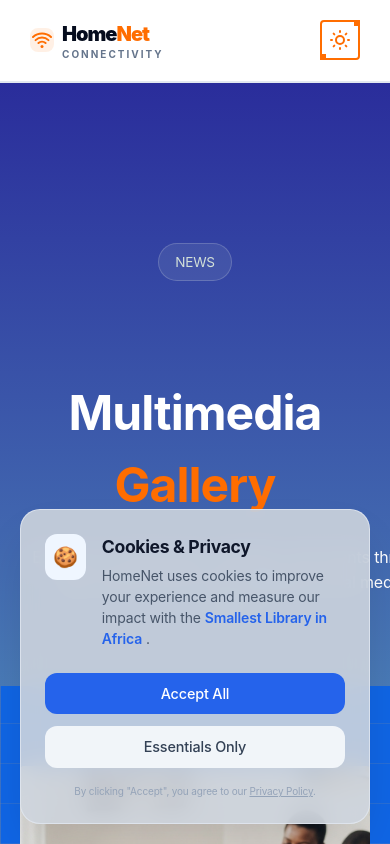
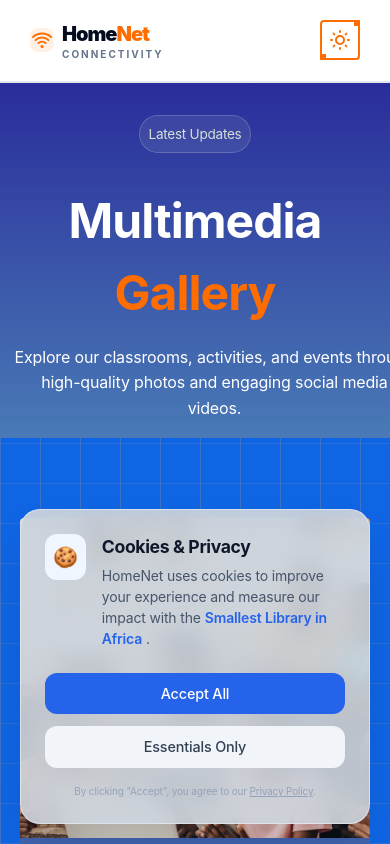
Before and after one commit to wainaina-mwangi/HomeNet, a React (Vite) app: page /News in a window 390 px wide. Shown: the top 844 px of the page. Built offline with nearby package versions, Linux system fonts and the light colour scheme.

Commit message:
made the counter live with react-useCount library

```diff
--- a/package.json
+++ b/package.json
@@ -15,9 +15,11 @@
     "motion": "^12.38.0",
     "react": "^19.2.4",
     "react-circular-progressbar": "^2.2.0",
+    "react-countup": "^6.5.3",
     "react-dom": "^19.2.4",
     "react-hot-toast": "^2.6.0",
     "react-icons": "^5.6.0",
+    "react-intersection-observer": "^10.0.3",
     "react-loader-spinner": "^8.0.2",
     "react-responsive-carousel": "^3.2.23",
     "react-router-dom": "^7.13.2",
--- /dev/null
+++ b/src/components/LiveStats.jsx
@@ -0,0 +1,40 @@
+import React from 'react';
+import { useCountUp } from 'react-countup';
+
+const StatItem = ({ end, duration, label, suffix = "", separator = "," }) => {
+  useCountUp({
+    ref: label.replace(/\s+/g, ''),
+    end: end,
+    duration: duration,
+    separator: separator,
+    enableScrollSpy: true,
+    scrollSpyOnce: true,
+  });
+
+  return (
+    <div className="stat-item">
+      <span className="stat-number">
+        <span id={label.replace(/\s+/g, '')}>0</span>{suffix}
+      </span>
+      <span className="stat-label">{label}</span>
+    </div>
+  );
+};
+
+const LiveStats = () => {
+  return (
+    <div className="stats-container">
+      <StatItem end={100} duration={2.5} label="Homes Connected" suffix="+" />
+
+      <div className="stat-divider"></div>
+
+      <StatItem end={1200} duration={3} label="Reports Resolved" suffix="+" />
+
+      <div className="stat-divider"></div>
+
+      <StatItem end={100} duration={2} label="Network Uptime" suffix="%" />
+    </div>
+  );
+};
+
+export default LiveStats;
--- a/src/components/NewsGallery.css
+++ b/src/components/NewsGallery.css
@@ -103,6 +103,12 @@
   background: #2a2d9b;
   border-radius: 10px;
   border: 1px solid rgba(255, 255, 255, 0.05);
+  background-image:
+ linear-gradient( rgba(26, 25, 25, 0.788), rgba(0, 0, 0, 0.74)),
+ url('../assets/IMAGE_8.jpg');
+ background-position: center;
+ background-repeat: no-repeat;
+ background-size: cover;
 }
 
 .stat-item {
--- a/src/components/NewsGallery.jsx
+++ b/src/components/NewsGallery.jsx
@@ -1,5 +1,6 @@
 import React, { useState } from "react";
 import "./NewsGallery.css";
+import LiveStats from "../components/LiveStats";
 
 const localGallery = [
   {
@@ -15,25 +16,25 @@
     desc: "Digital logistics for waste management.",
   },
   {
-    id: 2,
+    id: 3,
     src: "/images/IMAGE_1.png",
     title: "A Cleaner Future",
     desc: "Digital logistics for waste management.",
   },
   {
-    id: 2,
+    id: 4,
     src: "/images/IMAGE_1.png",
     title: "A Cleaner Future",
     desc: "Digital logistics for waste management.",
   },
   {
-    id: 2,
+    id: 5,
     src: "/images/IMAGE_1.png",
     title: "A Cleaner Future",
     desc: "Digital logistics for waste management.",
   },
   {
-    id: 2,
+    id: 6,
     src: "/images/IMAGE_1.png",
     title: "A Cleaner Future",
     desc: "Digital logistics for waste management.",
@@ -63,25 +64,8 @@
         ))}
       </div>
 
-      {/* 2. Statistics Section (New) */}
-      <div className="stats-container">
-        <div className="stat-item">
-          <span className="stat-number">50+</span>
-          <span className="stat-label">Homes Connected</span>
-        </div>
-        <div className="stat-divider"></div>
-        <div className="stat-item">
-          <span className="stat-number">1.2k</span>
-          <span className="stat-label">Reports Resolved</span>
-        </div>
-        <div className="stat-divider"></div>
-        <div className="stat-item">
-          <span className="stat-number">100%</span>
-          <span className="stat-label">Network Uptime</span>
-        </div>
-      </div>
+      <LiveStats />
 
-      {/* 3. Call to Action Section (New) */}
       <div className="footer-cta">
         <h2>Have a visionary project in mind?</h2>
         <p>Let's build the future of Nairobi's digital landscape together.</p>
@@ -95,7 +79,6 @@
         </button>
       </div>
 
-      {/* Lightbox / Zoom-out View */}
       {activeImg && (
         <div className="lightbox" onClick={() => setActiveImg(null)}>
           <div className="lightbox-content">
--- a/src/pages/News.css
+++ b/src/pages/News.css
@@ -9,7 +9,7 @@
 
 .news-hero {
   background: linear-gradient(#2a2d9b,#497ab6);
-  padding: 10rem 2rem 4rem;
+  padding: 2rem 0.9rem 1rem;
   text-align: center;
   position: relative;
   margin-bottom: 0;
@@ -21,11 +21,11 @@
   gap: 10px;
   background: rgba(208, 224, 214, 0.1);
   color: #d3e0d8;
-  padding: 8px 16px;
+  padding: 8px 8px;
   border-radius: 100px;
-  font-size: 2rem;
+  font-size: 1rem;
   font-weight: 700;
-  margin-bottom: 2rem;
+  margin-bottom: 1rem;
   border: 1px solid rgba(233, 238, 235, 0.2);
 }
 
@@ -38,7 +38,7 @@
 
 .news-hero p {
   max-width: 600px;
-  margin: 1.5rem auto 0;
+  margin: 1rem auto 0;
   color: #ffffff;
   line-height: 1.6;
 }
@@ -59,10 +59,10 @@
 
 @media (max-width: 480px) {
   .news-hero > h1{
-  padding: 8px 16px;
+  padding: 8px 8px;
   font-size: 0.85rem;
   font-weight: 400;
-  margin-bottom: 6rem;
+  margin-bottom: 2rem;
 
 
 }
--- a/src/pages/News.jsx
+++ b/src/pages/News.jsx
@@ -6,7 +6,7 @@
   return (
     <section className="news-page-section">
       <div className="news-hero">
-        <h1>NEWS</h1>
+        <h1>Latest Updates</h1>
         <h4>
           Multimedia <span className="text-brand-orange">Gallery</span>{" "}
         </h4>
```
Also changed, not shown: 1 other file (tests, documents, lock files or other folders).
